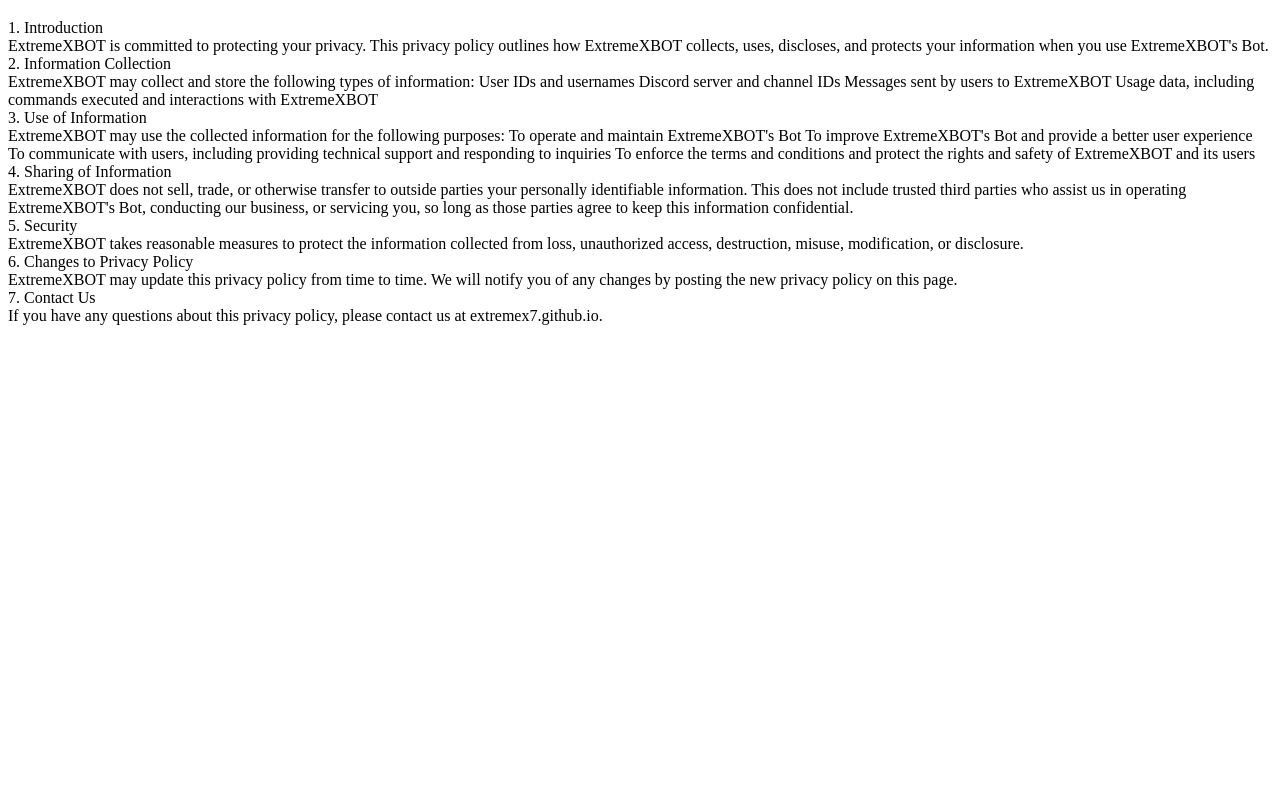
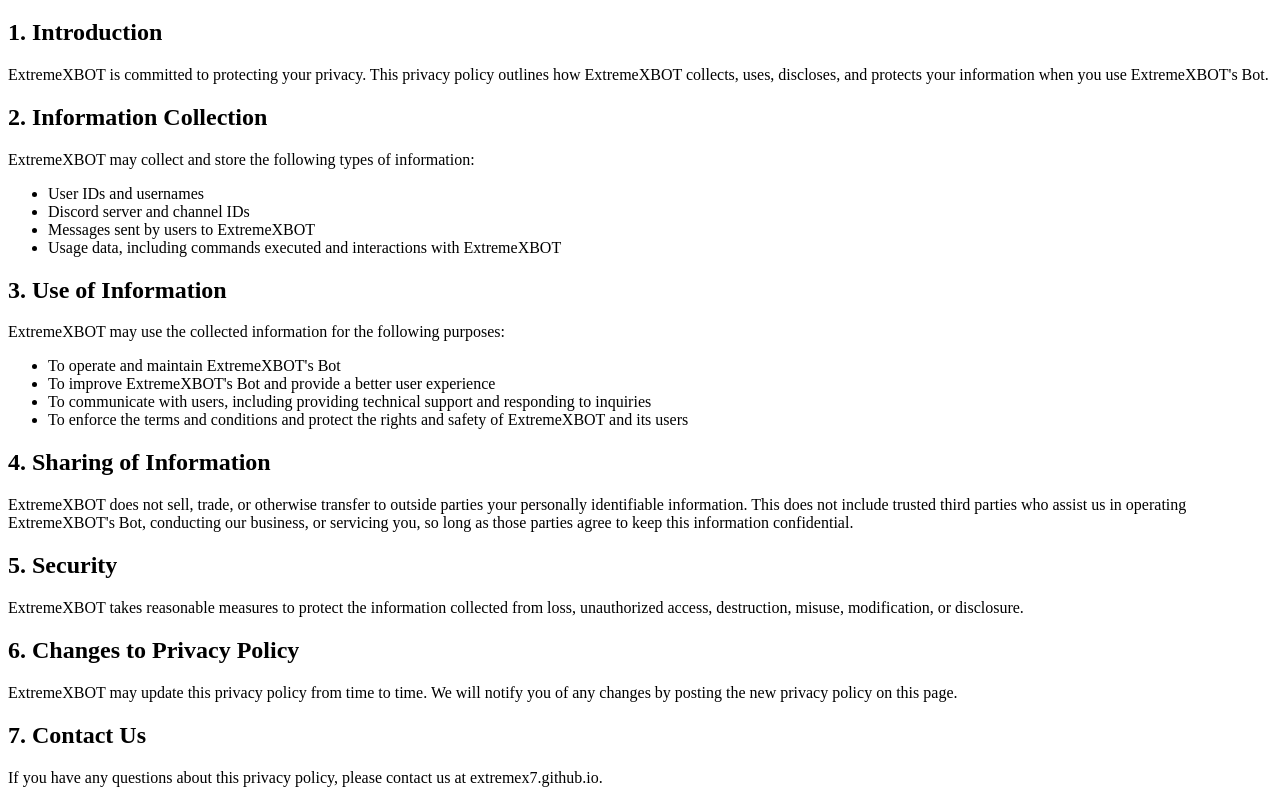
Before and after one commit to ExtremeDiscordBot/ExtremeDiscordBot.github.io, a plain HTML site: page PrivacyPolicy.html in a window 1280 px wide. Shown: the part 61-864 px from the top of the page. Before the commit the page ends 800 px from the top, so only its background shows below. Drawn offline with Linux system fonts and the light colour scheme.

Commit message:
Update PrivacyPolicy.html

```diff
--- a/PrivacyPolicy.html
+++ b/PrivacyPolicy.html
@@ -7,40 +7,46 @@
 </head>
 <body>
     <h1>Privacy Policy</h1>
-    <p>1. Introduction <br>
-
-        ExtremeXBOT is committed to protecting your privacy. This privacy policy outlines how ExtremeXBOT collects, uses, discloses, and protects your information when you use ExtremeXBOT's Bot.
-        <br>
-        2. Information Collection
-        <br>
-        ExtremeXBOT may collect and store the following types of information:
-
-        User IDs and usernames
-        Discord server and channel IDs
-        Messages sent by users to ExtremeXBOT
-        Usage data, including commands executed and interactions with ExtremeXBOT<br>
-        3. Use of Information
-        <br>
-        ExtremeXBOT may use the collected information for the following purposes:
-
-        To operate and maintain ExtremeXBOT's Bot
-        To improve ExtremeXBOT's Bot and provide a better user experience
-        To communicate with users, including providing technical support and responding to inquiries
-        To enforce the terms and conditions and protect the rights and safety of ExtremeXBOT and its users<br>
-        4. Sharing of Information<br>
-
-        ExtremeXBOT does not sell, trade, or otherwise transfer to outside parties your personally identifiable information. This does not include trusted third parties who assist us in operating ExtremeXBOT's Bot, conducting our business, or servicing you, so long as those parties agree to keep this information confidential.
-        <br>
-        5. Security
-        <br>
-        ExtremeXBOT takes reasonable measures to protect the information collected from loss, unauthorized access, destruction, misuse, modification, or disclosure.
-        <br>
-        6. Changes to Privacy Policy
-        <br>
-        ExtremeXBOT may update this privacy policy from time to time. We will notify you of any changes by posting the new privacy policy on this page.
-        <br>
-        7. Contact Us
-        <br>
-        If you have any questions about this privacy policy, please contact us at extremex7.github.io.</p>
+    <h2>1. Introduction </h2>
+        <p>
+            ExtremeXBOT is committed to protecting your privacy.
+            This privacy policy outlines how ExtremeXBOT collects, uses,
+            discloses, and protects your information when you use ExtremeXBOT's Bot.
+        </p>
+    <h2>2. Information Collection</h2>
+        <p>
+            ExtremeXBOT may collect and store the following types of information:
+            <ul>
+                <li>User IDs and usernames</li>
+                <li>Discord server and channel IDs</li>
+                <li>Messages sent by users to ExtremeXBOT</li>
+                <li>Usage data, including commands executed and interactions with ExtremeXBOT</li>
+            </ul>
+        </p>
+    <h2>3. Use of Information</h2>
+        <p>
+            ExtremeXBOT may use the collected information for the following purposes:
+            <ul>
+                <li>To operate and maintain ExtremeXBOT's Bot</li>
+                <li>To improve ExtremeXBOT's Bot and provide a better user experience</li>
+                <li>To communicate with users, including providing technical support and responding to inquiries</li>
+                <li>To enforce the terms and conditions and protect the rights and safety of ExtremeXBOT and its users</li>
+            </ul>
+    <h2>4. Sharing of Information</h2>
+        <p>
+            ExtremeXBOT does not sell, trade, or otherwise transfer to outside parties your personally identifiable information. This does not include trusted third parties who assist us in operating ExtremeXBOT's Bot, conducting our business, or servicing you, so long as those parties agree to keep this information confidential.
+        </p>
+    <h2>5. Security</h2>
+        <p>
+            ExtremeXBOT takes reasonable measures to protect the information collected from loss, unauthorized access, destruction, misuse, modification, or disclosure.
+        </p>
+    <h2>6. Changes to Privacy Policy</h2>
+        <p>
+            ExtremeXBOT may update this privacy policy from time to time. We will notify you of any changes by posting the new privacy policy on this page.
+        </p>
+    <h2>7. Contact Us</h2>
+        <p>
+            If you have any questions about this privacy policy, please contact us at extremex7.github.io.
+        </p>
 </body>
 </html>
```
